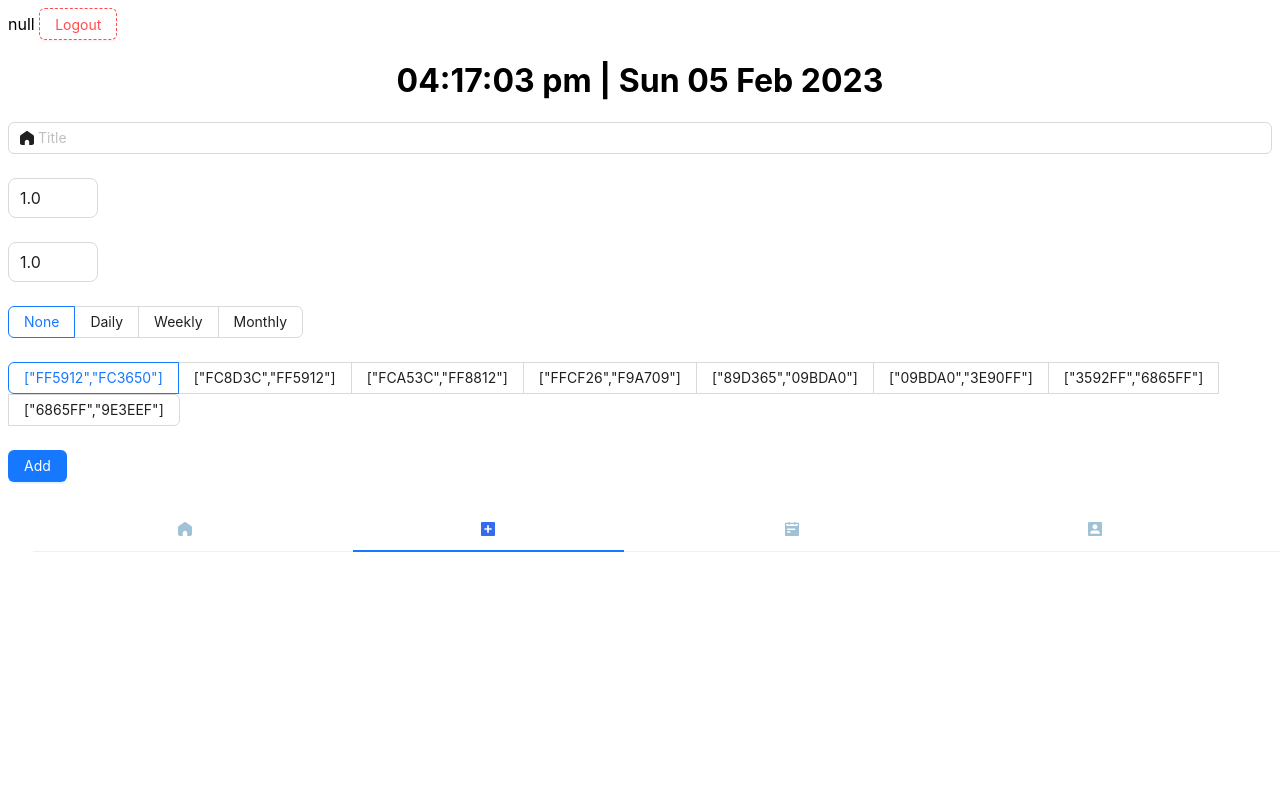
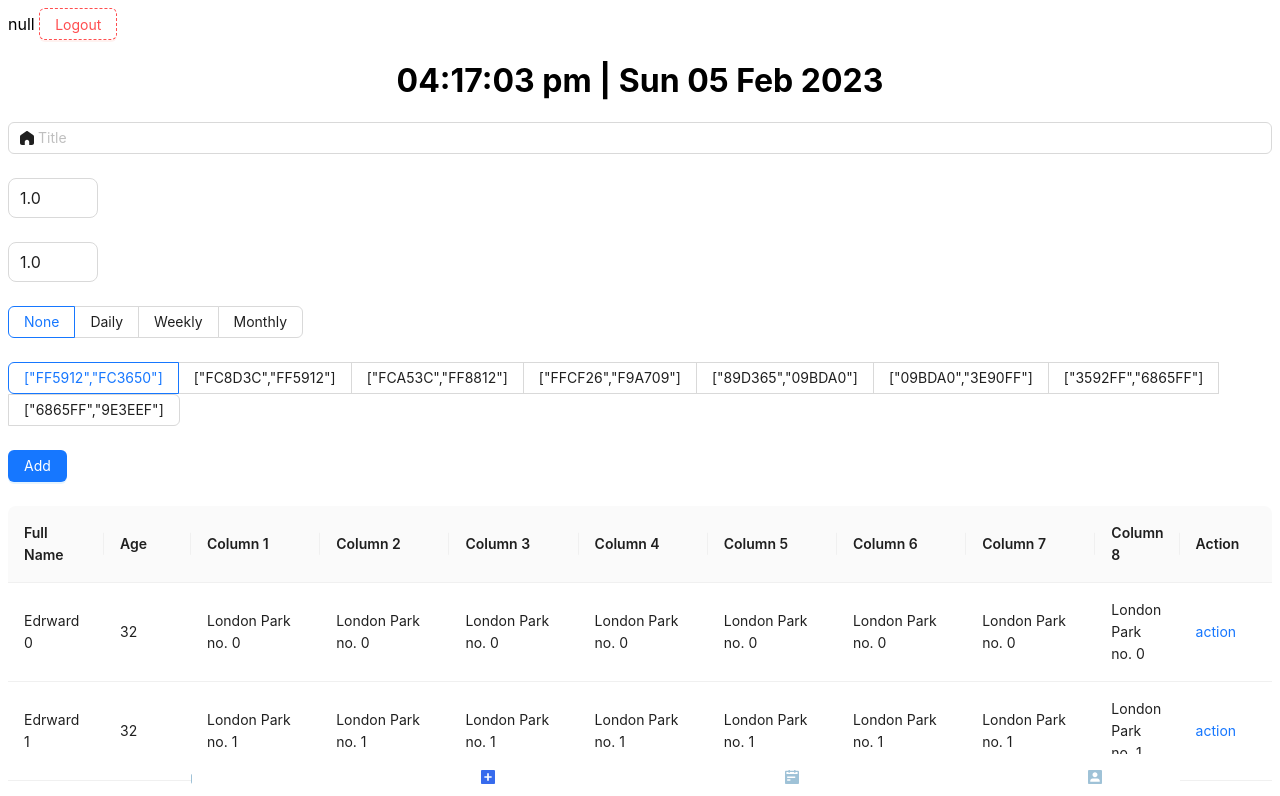
Before and after one commit to boyangwang/diary3, a React (Create React App) app: page /add in a window 1280 px wide. Shown: the top 796 px of the page. Built offline with nearby package versions, Linux system fonts and the light colour scheme.

Commit message:
feat: streaks table

```diff
--- /dev/null
+++ b/src/components/StreaksTable.tsx
@@ -0,0 +1,92 @@
+import { Table } from 'antd';
+import type { ColumnsType } from 'antd/es/table';
+
+interface DataType {
+  key: React.Key;
+  name: string;
+  age: number;
+  address: string;
+}
+
+const columns: ColumnsType<DataType> = [
+  {
+    title: 'Full Name',
+    width: 100,
+    dataIndex: 'name',
+    key: 'name',
+    fixed: 'left',
+  },
+  {
+    title: 'Age',
+    width: 100,
+    dataIndex: 'age',
+    key: 'age',
+    fixed: 'left',
+  },
+  {
+    title: 'Column 1',
+    dataIndex: 'address',
+    key: '1',
+    width: 150,
+  },
+  {
+    title: 'Column 2',
+    dataIndex: 'address',
+    key: '2',
+    width: 150,
+  },
+  {
+    title: 'Column 3',
+    dataIndex: 'address',
+    key: '3',
+    width: 150,
+  },
+  {
+    title: 'Column 4',
+    dataIndex: 'address',
+    key: '4',
+    width: 150,
+  },
+  {
+    title: 'Column 5',
+    dataIndex: 'address',
+    key: '5',
+    width: 150,
+  },
+  {
+    title: 'Column 6',
+    dataIndex: 'address',
+    key: '6',
+    width: 150,
+  },
+  {
+    title: 'Column 7',
+    dataIndex: 'address',
+    key: '7',
+    width: 150,
+  },
+  { title: 'Column 8', dataIndex: 'address', key: '8' },
+  {
+    title: 'Action',
+    key: 'operation',
+    fixed: 'right',
+    width: 100,
+    render: () => <a>action</a>,
+  },
+];
+
+const data: DataType[] = [];
+for (let i = 0; i < 100; i++) {
+  data.push({
+    key: i,
+    name: `Edrward ${i}`,
+    age: 32,
+    address: `London Park no. ${i}`,
+  });
+}
+
+function StreaksTable() {
+  return <Table columns={columns} dataSource={data} scroll={{ x: true }} />;
+}
+
+export default StreaksTable;
--- a/src/pages/AddPage.tsx
+++ b/src/pages/AddPage.tsx
@@ -1,11 +1,13 @@
 import EntryTypeForm from '../components/EntryTypeForm';
 import HeaderDatetime from '../components/HeaderDatetime';
+import StreaksTable from '../components/StreaksTable';
 
 export default function AddPage() {
   return (
     <>
       <HeaderDatetime />
       <EntryTypeForm />
+      <StreaksTable />
     </>
   );
 }
--- a/src/pages/EntryPage.tsx
+++ b/src/pages/EntryPage.tsx
@@ -23,7 +23,7 @@ export default function EntryPage() {
   // TEMP CODE START
   useEffect(() => {
     const timer = setInterval(() => {
-      setPoints((points) => (points + 1) % 26);
+      setPoints((points) => (points + 1) % 32);
     }, 1000);
 
     return () => {
```
